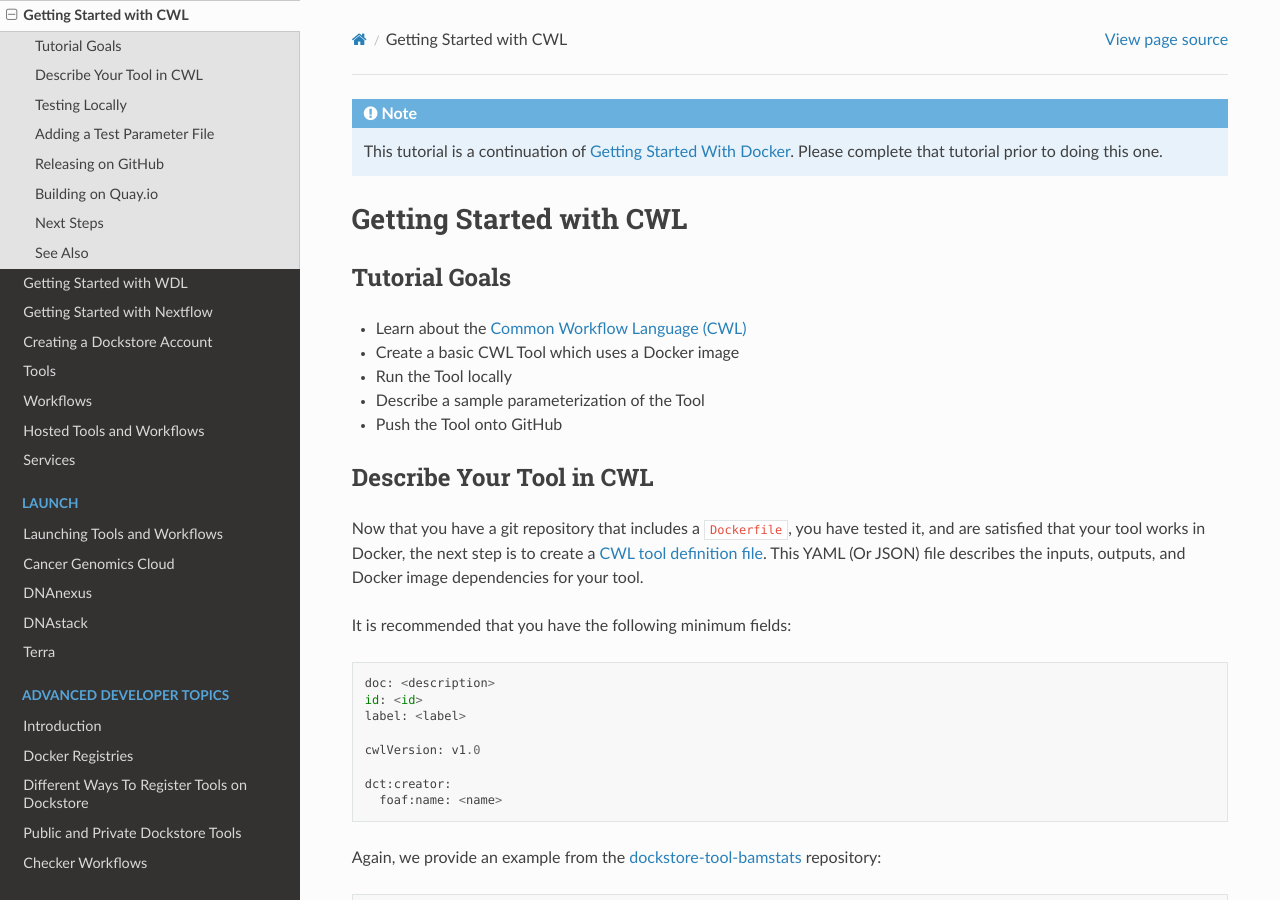
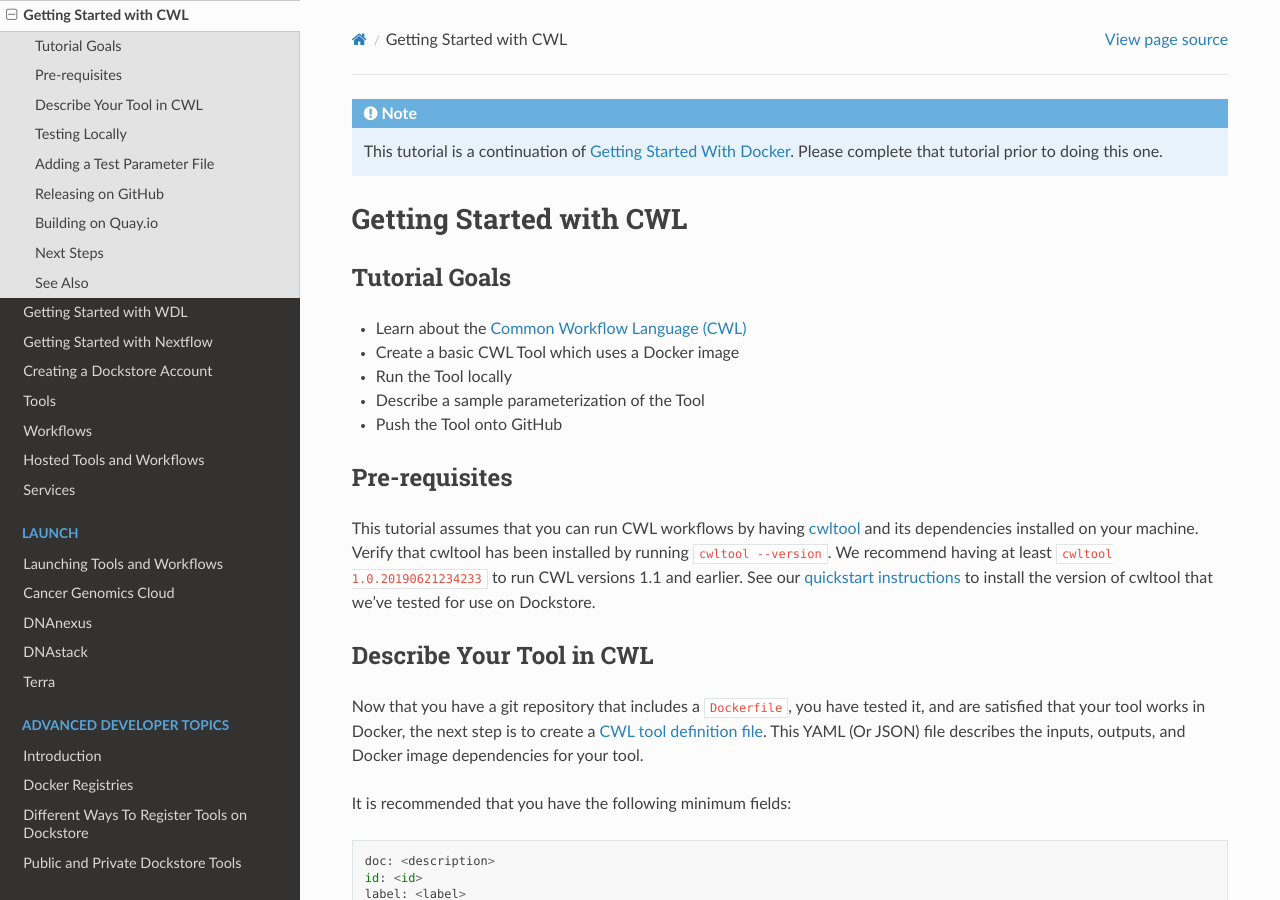
Before and after one commit to dockstore/dockstore-documentation, a Sphinx documentation site: the page built from docs/getting-started/getting-started-with-cwl.rst, in a window 1280 px wide and 900 px high. Built offline with Sphinx 7.4.7 and the Read the Docs theme 2.0.0, drawn with Linux system fonts in a browser that asks for light colours; some of the changed text lies outside the part shown.

Commit message:
add cwltool requirements instructions, add mentions to CWL v1.1

```diff
--- a/docs/getting-started/getting-started-with-cwl.rst
+++ b/docs/getting-started/getting-started-with-cwl.rst
@@ -12,6 +12,17 @@ Tutorial Goals
 -  Run the Tool locally
 -  Describe a sample parameterization of the Tool
 -  Push the Tool onto GitHub
+
+Pre-requisites
+-------------------------
+This tutorial assumes that you can run CWL workflows by having
+`cwltool <https://github.com/common-workflow-language/cwltool>`__
+and its dependencies installed on your machine. Verify that cwltool
+has been installed by running ``cwltool --version``. We recommend having at least
+``cwltool 1.0.20190621234233`` to run CWL versions 1.1 and earlier. See our
+`quickstart instructions <https://dockstore.org/quick-start>`__
+to install the version of cwltool that we've tested for use on Dockstore.
+
 
 Describe Your Tool in CWL
 -------------------------
@@ -105,7 +116,7 @@ the `CWL
 version <https://www.commonwl.org/v1.0/CommandLineTool.html#CWLVersion>`__.
 You should label your CWL with the version you are using so that CWL
 tools that cannot run this version will error out appropriately. Our
-tools have been tested with v1.0.
+tools have been tested with v1.0 and v1.1.
 
 ::
 
```
